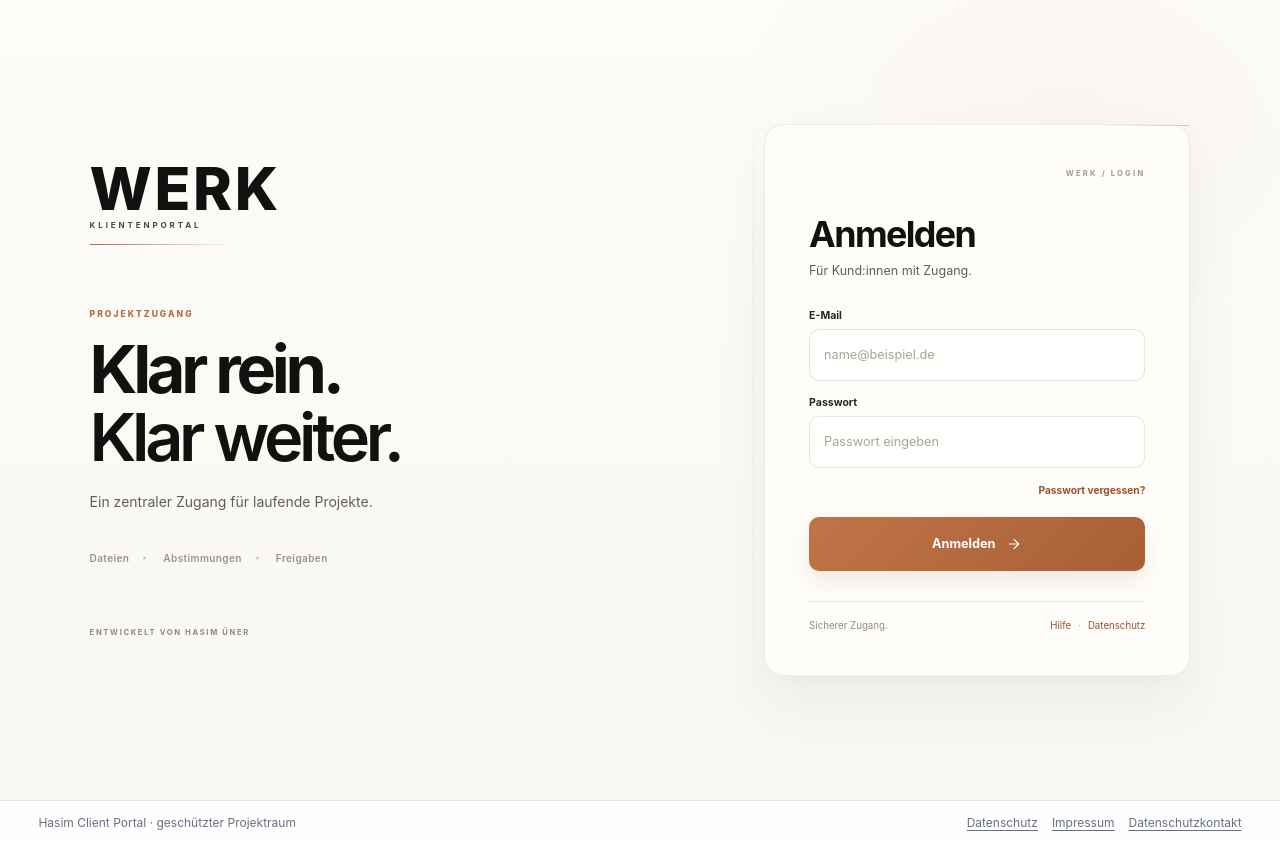
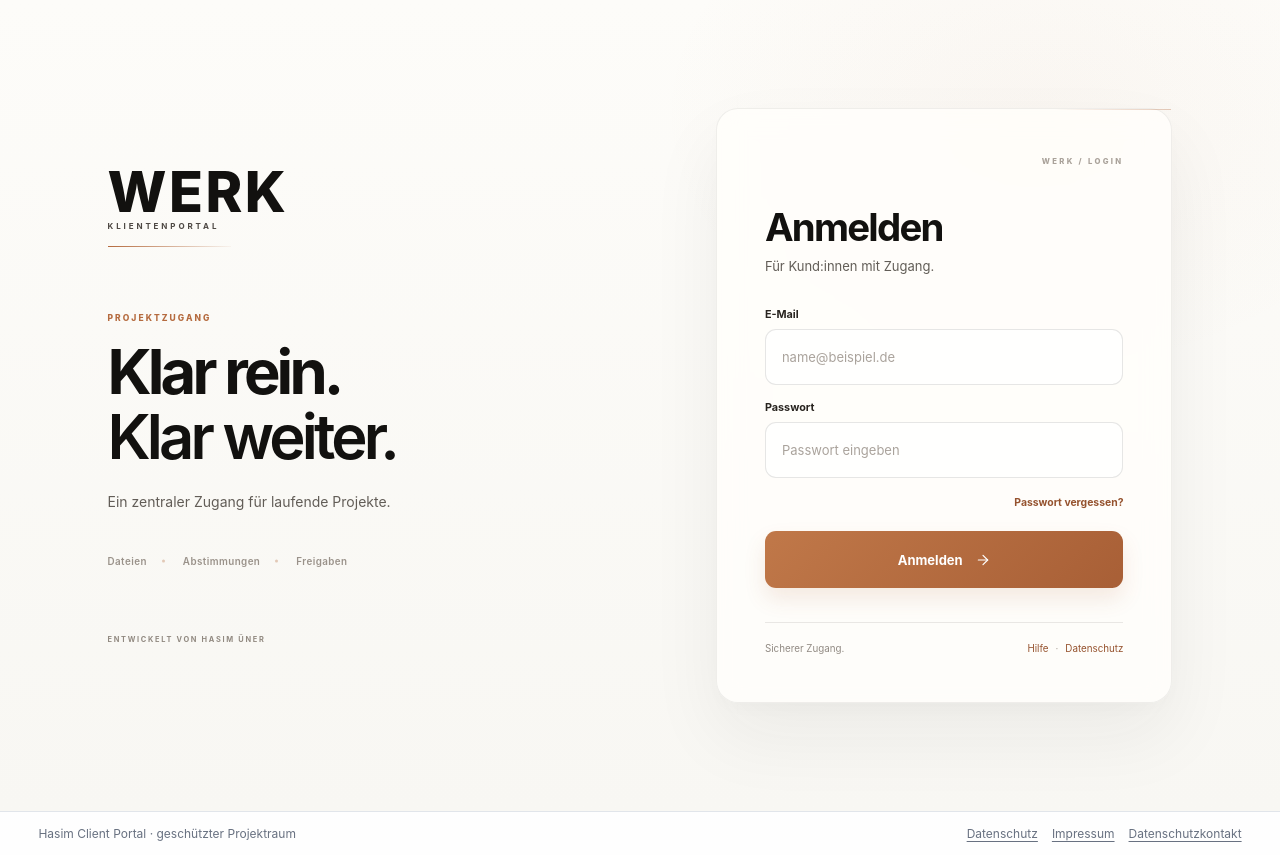
Before and after one commit to Hasim-hannover/hasim-client-portal, a Next.js app: page /login in a window 1280 px wide. Built offline with nearby package versions, Linux system fonts and the light colour scheme; no server answers.

Commit message:
Refine login composition and whitespace

```diff
--- a/app/login/login.module.css
+++ b/app/login/login.module.css
@@ -14,10 +14,10 @@
   overflow: hidden;
   display: grid;
   place-items: center;
-  padding: clamp(58px, 7vw, 108px);
+  padding: clamp(68px, 8.4vw, 128px);
   color: var(--ink);
   background:
-    radial-gradient(460px 320px at 83% 13%, rgba(181, 107, 63, 0.045), transparent 72%),
+    radial-gradient(520px 360px at 81% 14%, rgba(181, 107, 63, 0.04), transparent 74%),
     linear-gradient(180deg, #fdfcf9 0%, var(--bg) 100%);
 }
 
@@ -31,24 +31,24 @@
 .ambient::before {
   content: "";
   position: absolute;
-  top: 10%;
-  bottom: 10%;
-  left: 58.8%;
+  top: 11%;
+  bottom: 11%;
+  left: 57.6%;
   width: 1px;
-  background: linear-gradient(to bottom, transparent, rgba(18,17,15,.05) 18%, rgba(18,17,15,.05) 82%, transparent);
+  background: linear-gradient(to bottom, transparent, rgba(18,17,15,.045) 18%, rgba(18,17,15,.045) 82%, transparent);
 }
 
 .layout {
-  width: min(100%, 1180px);
+  width: min(100%, 1080px);
   display: grid;
-  grid-template-columns: minmax(0, 1fr) minmax(390px, 0.78fr);
-  gap: clamp(86px, 10vw, 150px);
+  grid-template-columns: minmax(0, 1fr) minmax(430px, .88fr);
+  gap: clamp(74px, 7vw, 104px);
   align-items: center;
 }
 
 .brandPanel {
   min-width: 0;
-  max-width: 510px;
+  max-width: 470px;
 }
 
 .wordmark {
@@ -56,20 +56,20 @@
   flex-direction: column;
   align-items: flex-start;
   gap: 5px;
-  margin-bottom: clamp(64px, 8vh, 94px);
+  margin-bottom: clamp(66px, 8vh, 96px);
 }
 
 .wordmark::after {
   content: "";
-  width: 72%;
+  width: 68%;
   height: 1px;
-  margin-top: 9px;
-  background: linear-gradient(90deg, var(--accent), rgba(181, 107, 63, 0.06));
+  margin-top: 10px;
+  background: linear-gradient(90deg, var(--accent), rgba(181, 107, 63, 0.05));
 }
 
 .wordmarkMain {
   font-family: Satoshi, Figtree, Inter, ui-sans-serif, system-ui, sans-serif;
-  font-size: clamp(46px, 4.6vw, 64px);
+  font-size: clamp(46px, 4.35vw, 61px);
   font-weight: 780;
   line-height: .88;
   letter-spacing: .045em;
@@ -84,7 +84,7 @@
 }
 
 .eyebrow {
-  margin: 0 0 19px;
+  margin: 0 0 20px;
   color: var(--accent);
   font-size: 8.5px;
   font-weight: 760;
@@ -94,45 +94,45 @@
 
 .brandPanel h1 {
   margin: 0;
-  max-width: 500px;
+  max-width: 460px;
   font-family: Satoshi, Figtree, Inter, ui-sans-serif, system-ui, sans-serif;
-  font-size: clamp(50px, 5.2vw, 72px);
+  font-size: clamp(48px, 4.8vw, 66px);
   font-weight: 710;
-  line-height: .94;
-  letter-spacing: -.065em;
+  line-height: .95;
+  letter-spacing: -.063em;
 }
 
 .brandPanel h1 span {
   display: block;
-  margin-top: 5px;
+  margin-top: 6px;
   font-weight: 640;
 }
 
 .intro {
-  max-width: 400px;
-  margin: 22px 0 0;
+  max-width: 370px;
+  margin: 24px 0 0;
   color: var(--soft);
-  font-size: clamp(14px, 1vw, 16px);
-  line-height: 1.65;
+  font-size: clamp(14px, .98vw, 15.5px);
+  line-height: 1.68;
 }
 
 .points {
   display: flex;
   flex-wrap: wrap;
   gap: 10px 0;
-  margin: 38px 0 0;
+  margin: 42px 0 0;
   padding: 0;
   list-style: none;
 }
 
 .points li {
   position: relative;
-  margin-right: 17px;
-  padding-right: 17px;
+  margin-right: 18px;
+  padding-right: 18px;
   color: var(--muted);
-  font-size: 10px;
+  font-size: 9.8px;
   font-weight: 620;
-  letter-spacing: .04em;
+  letter-spacing: .045em;
 }
 
 .points li:not(:last-child)::after {
@@ -143,32 +143,32 @@
   width: 3px;
   height: 3px;
   border-radius: 50%;
-  background: rgba(181, 107, 63, 0.38);
+  background: rgba(181, 107, 63, 0.34);
   transform: translateY(-50%);
 }
 
 .signature {
-  margin: clamp(62px, 8vh, 88px) 0 0;
-  color: #8e877f;
-  font-size: 7.6px;
+  margin: clamp(66px, 8.5vh, 94px) 0 0;
+  color: #918980;
+  font-size: 7.4px;
   font-weight: 730;
-  letter-spacing: .22em;
+  letter-spacing: .23em;
   text-transform: uppercase;
 }
 
 .loginCard {
   position: relative;
-  width: min(100%, 446px);
+  width: min(100%, 474px);
   justify-self: end;
-  padding: clamp(34px, 3.7vw, 44px);
-  border: 1px solid rgba(18,17,15,.07);
-  border-radius: 20px;
-  background: rgba(255, 254, 251, .82);
+  padding: clamp(39px, 4vw, 48px);
+  border: 1px solid rgba(18,17,15,.065);
+  border-radius: 22px;
+  background: rgba(255, 254, 251, .85);
   box-shadow:
-    0 26px 58px rgba(42, 34, 28, .055),
-    0 7px 20px rgba(42, 34, 28, .025);
-  backdrop-filter: blur(12px);
-  -webkit-backdrop-filter: blur(12px);
+    0 34px 74px rgba(42, 34, 28, .06),
+    0 8px 22px rgba(42, 34, 28, .025);
+  backdrop-filter: blur(13px);
+  -webkit-backdrop-filter: blur(13px);
 }
 
 .loginCard::before {
@@ -176,16 +176,16 @@
   position: absolute;
   top: 0;
   right: 0;
-  width: 94px;
+  width: 118px;
   height: 1px;
-  background: linear-gradient(90deg, transparent, rgba(181,107,63,.38));
+  background: linear-gradient(90deg, transparent, rgba(181,107,63,.34));
 }
 
 .cardMeta {
-  margin-bottom: clamp(38px, 4.8vh, 48px);
+  margin-bottom: clamp(42px, 5vh, 52px);
   text-align: right;
   color: #aaa29a;
-  font-size: 7.5px;
+  font-size: 7.7px;
   font-weight: 760;
   letter-spacing: .3em;
   text-transform: uppercase;
@@ -194,23 +194,23 @@
 .cardHeading h2 {
   margin: 0;
   font-family: Satoshi, Figtree, Inter, ui-sans-serif, system-ui, sans-serif;
-  font-size: clamp(30px, 2.8vw, 38px);
+  font-size: clamp(33px, 3vw, 41px);
   font-weight: 700;
   line-height: 1;
-  letter-spacing: -.045em;
+  letter-spacing: -.046em;
 }
 
 .cardHeading p {
-  margin: 9px 0 0;
+  margin: 10px 0 0;
   color: var(--soft);
-  font-size: 12.5px;
-  line-height: 1.55;
+  font-size: 13px;
+  line-height: 1.58;
 }
 
 .success,
 .error {
-  margin-top: 18px;
-  padding: 9px 11px;
+  margin-top: 19px;
+  padding: 10px 12px;
   border-radius: 9px;
   font-size: 11px;
   line-height: 1.45;
@@ -230,32 +230,32 @@
 
 .form {
   display: grid;
-  gap: 15px;
-  margin-top: 28px;
+  gap: 16px;
+  margin-top: 32px;
 }
 
 .field {
   display: grid;
-  gap: 7px;
+  gap: 8px;
 }
 
 .field label {
   color: #28241f;
-  font-size: 10.5px;
+  font-size: 10.8px;
   font-weight: 710;
 }
 
 .field input {
-  min-height: 52px;
+  min-height: 56px;
   width: 100%;
-  padding: 0 14px;
-  border: 1px solid rgba(18,17,15,.105);
-  border-radius: 10px;
+  padding: 0 16px;
+  border: 1px solid rgba(18,17,15,.10);
+  border-radius: 11px;
   outline: 0;
   color: #191715;
-  background: rgba(255,255,255,.66);
+  background: rgba(255,255,255,.68);
   font: inherit;
-  font-size: 12.7px;
+  font-size: 13px;
   transition: border-color .18s ease, box-shadow .18s ease, background .18s ease;
 }
 
@@ -264,13 +264,13 @@
 }
 
 .field input:focus {
-  border-color: rgba(181,107,63,.5);
-  background: rgba(255,255,255,.94);
-  box-shadow: 0 0 0 3px rgba(181,107,63,.07);
+  border-color: rgba(181,107,63,.48);
+  background: rgba(255,255,255,.95);
+  box-shadow: 0 0 0 3px rgba(181,107,63,.065);
 }
 
 .passwordHelp {
-  margin-top: -5px;
+  margin-top: -4px;
   text-align: right;
 }
 
@@ -281,7 +281,7 @@
 }
 
 .passwordHelp a {
-  font-size: 10.2px;
+  font-size: 10.4px;
   font-weight: 650;
 }
 
@@ -292,20 +292,20 @@
 }
 
 .submit {
-  min-height: 54px;
-  margin-top: 4px;
+  min-height: 57px;
+  margin-top: 5px;
   display: flex;
   align-items: center;
   justify-content: center;
-  gap: 11px;
+  gap: 12px;
   border: 0;
-  border-radius: 10px;
+  border-radius: 11px;
   color: #fff;
-  background: linear-gradient(135deg, #bf7547, #a85f36);
-  box-shadow: 0 10px 20px rgba(169,95,54,.13);
+  background: linear-gradient(135deg, #c07849, #a85f36);
+  box-shadow: 0 11px 21px rgba(169,95,54,.13);
   cursor: pointer;
   font: inherit;
-  font-size: 12.7px;
+  font-size: 13px;
   font-weight: 730;
   transition: transform .18s ease, box-shadow .18s ease;
 }
@@ -319,7 +319,7 @@
 
 .submit:hover {
   transform: translateY(-1px);
-  box-shadow: 0 13px 24px rgba(169,95,54,.17);
+  box-shadow: 0 14px 26px rgba(169,95,54,.17);
 }
 
 .submit:hover svg {
@@ -342,11 +342,11 @@
   align-items: center;
   justify-content: space-between;
   gap: 14px;
-  margin-top: 30px;
-  padding-top: 18px;
+  margin-top: 34px;
+  padding-top: 20px;
   border-top: 1px solid var(--line);
   color: #918a83;
-  font-size: 9.7px;
+  font-size: 9.8px;
 }
 
 .footerLinks {
@@ -354,21 +354,26 @@
   align-items: center;
   gap: 7px;
   color: #aaa29a;
-  font-size: 9.7px;
+  font-size: 9.8px;
 }
 
 @media (max-width: 1040px) {
   .shell {
-    padding: 40px;
+    padding: 44px;
   }
 
   .ambient::before {
-    left: 56%;
+    left: 55.5%;
   }
 
   .layout {
-    grid-template-columns: minmax(0, .95fr) minmax(380px, .82fr);
-    gap: 56px;
+    width: min(100%, 920px);
+    grid-template-columns: minmax(0, .92fr) minmax(400px, .86fr);
+    gap: 54px;
+  }
+
+  .loginCard {
+    width: min(100%, 454px);
   }
 }
 
@@ -386,7 +391,7 @@
   .layout {
     width: min(100%, 620px);
     grid-template-columns: 1fr;
-    gap: 42px;
+    gap: 46px;
   }
 
   .brandPanel,
@@ -400,17 +405,17 @@
   }
 
   .wordmark {
-    margin-bottom: 48px;
+    margin-bottom: 50px;
   }
 
   .signature {
-    margin-top: 42px;
+    margin-top: 44px;
   }
 }
 
 @media (max-width: 520px) {
   .shell {
-    padding: 20px 16px 34px;
+    padding: 22px 16px 36px;
   }
 
   .wordmarkMain {
@@ -426,20 +431,25 @@
   }
 
   .points {
-    margin-top: 28px;
+    margin-top: 30px;
   }
 
   .loginCard {
-    padding: 25px 20px;
-    border-radius: 17px;
+    padding: 27px 21px;
+    border-radius: 18px;
   }
 
   .cardMeta {
-    margin-bottom: 28px;
+    margin-bottom: 30px;
   }
 
   .cardHeading h2 {
-    font-size: 29px;
+    font-size: 30px;
+  }
+
+  .field input,
+  .submit {
+    min-height: 54px;
   }
 
   .cardFooter {
```
